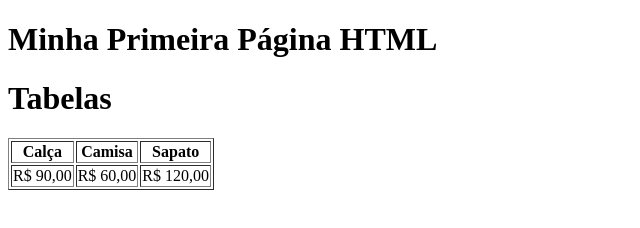
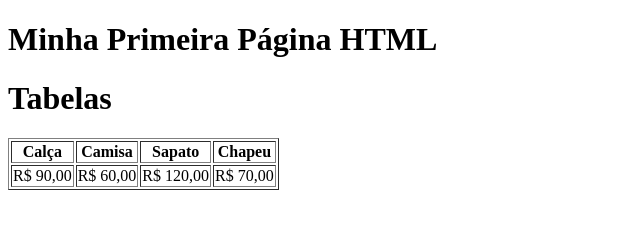
Before and after one commit to s-a-m-i-o/aula-tabela, a plain HTML site: page index.html in a window 1280 px wide. Shown: the whole page, without its empty margins (0-640 px from the left). Drawn offline with Linux system fonts and the light colour scheme.

Commit message:
Adicionado chapeu e valor na tabela

```diff
--- a/index.html
+++ b/index.html
@@ -15,11 +15,13 @@
             <th>Calça </th>
             <th>Camisa</th>
             <th>Sapato</th>
+            <th>Chapeu</th>
         </tr>
         <tr>
             <td>R$ 90,00</td>
             <td>R$ 60,00</td>
             <td>R$ 120,00</td>
+            <td>R$ 70,00</td>
         </tr>
     </table>
 
```
